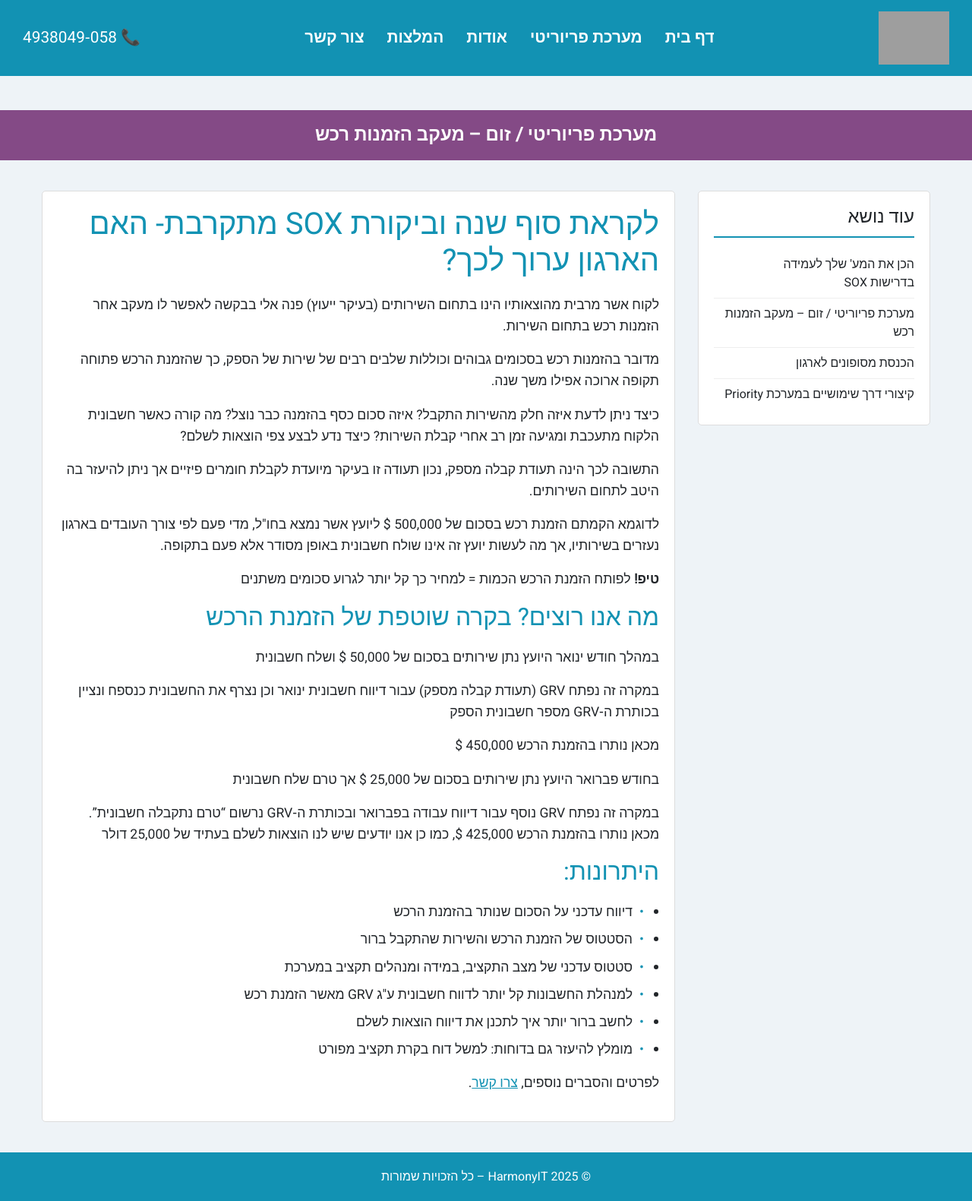
After one commit to gilos123/Hamrmony, a Django app: page /priority/Purchase_Order_Tracking/ in a window 1280 px wide. The commit adds this page. Shown: the whole page at 76% size. Run offline with Django 5.2, Linux system fonts and the light colour scheme; some libraries are stand-ins or nearby versions; grey boxes are pictures that could not be loaded.

Commit message:
priority4

```diff
--- /dev/null
+++ b/harmonyApp/templates/harmonyApp/Purchase_Order_Tracking.html
@@ -0,0 +1,251 @@
+{% load static %}
+<!DOCTYPE html>
+<html lang="he" dir="rtl">
+  <head>
+    <meta charset="UTF-8" />
+    <title>מערכת פריוריטי / זום – מעקב הזמנות רכש</title>
+    <link
+      href="https://fonts.googleapis.com/css2?family=Heebo&display=swap"
+      rel="stylesheet"
+    />
+    <link
+      href="https://cdn.jsdelivr.net/npm/bootstrap@5.3.0/dist/css/bootstrap.min.css"
+      rel="stylesheet"
+    />
+    <link
+      rel="stylesheet"
+      href="https://cdnjs.cloudflare.com/ajax/libs/font-awesome/6.5.1/css/all.min.css"
+    />
+    <link rel="shortcut icon" href="{% static 'fvaion-next.ico' %}" />
+    <style>
+      * {
+        font-family: "Heebo", sans-serif;
+        box-sizing: border-box;
+      }
+
+      body {
+        background-color: #eef3f7;
+        padding-top: 130px; /* Space for fixed header */
+      }
+
+      /* Header */
+      header {
+        position: fixed;
+        top: 0; left: 0;
+        width: 100%;
+        background-color: #1292b3;
+        color: #fff;
+        padding: 15px 30px;
+        display: flex;
+        justify-content: space-between;
+        align-items: center;
+        z-index: 1000;
+      }
+      .logo img { height: 70px; }
+      nav ul {
+        display: flex;
+        gap: 30px;
+        list-style: none;
+        margin: 0;
+        padding: 0;
+      }
+      nav ul li a {
+        color: white;
+        font-weight: bold;
+        font-size: 1.3em;
+        text-decoration: none;
+      }
+      .phone { font-size: 1.3em; }
+
+      /* Banner */
+      .banner {
+        background-color: #844a86;
+        color: #fff;
+        text-align: center;
+        padding: 15px 0;
+        font-size: 1.5rem;
+        font-weight: 600;
+        margin-top: 15px;
+      }
+
+      /* Main Container */
+      .main-container {
+        max-width: 1200px;
+        margin: 40px auto;
+        display: flex;
+        gap: 30px;
+        padding: 0 15px;
+      }
+
+      /* Sidebar */
+      .main-container .sidebar {
+        flex: 1;
+        background-color: #fff;
+        border: 1px solid #ddd;
+        padding: 20px;
+        border-radius: 5px;
+        height: fit-content;
+      }
+      .main-container .sidebar h4 {
+        border-bottom: 2px solid #1292b3;
+        padding-bottom: 10px;
+        margin-bottom: 15px;
+      }
+      .main-container .sidebar ul {
+        list-style: none;
+        padding: 0;
+        margin: 0;
+      }
+      .main-container .sidebar ul li {
+        padding: 8px 0;
+        border-bottom: 1px solid #eee;
+      }
+      .main-container .sidebar ul li:last-child {
+        border-bottom: none;
+      }
+
+      /* Main Content */
+      .main-container .content {
+        flex: 3;
+        background-color: #fff;
+        border: 1px solid #ddd;
+        padding: 20px;
+        border-radius: 5px;
+      }
+      .main-container .content h1,
+      .main-container .content h2 {
+        color: #1292b3;
+        margin-bottom: 20px;
+      }
+      .main-container .content p,
+      .main-container .content ul {
+        font-size: 1.1em;
+        line-height: 1.6;
+      }
+      .main-container .content ul {
+        padding-right: 20px;
+      }
+      .main-container .content ul li {
+        margin-bottom: 8px;
+        position: relative;
+        padding-right: 15px;
+      }
+      .main-container .content ul li::before {
+        content: "•";
+        position: absolute;
+        right: 0;
+        color: #1292b3;
+      }
+
+      /* Footer */
+      footer {
+        text-align: center;
+        background-color: #1292b3;
+        color: white;
+        padding: 20px;
+        margin-top: 40px;
+      }
+    </style>
+  </head>
+  <body>
+    <!-- Header -->
+    <header>
+      <div class="logo">
+        <img
+          src="https://harmony-it.co.il/wp-content/uploads/2018/03/logo-Harmony-IT-768x210.jpg"
+          alt="HarmonyIT Logo"
+        />
+      </div>
+      <nav>
+        <ul>
+          <li><a href="{% url 'home' %}">דף בית</a></li>
+          <li><a href="{% url 'priority' %}">מערכת פריוריטי</a></li>
+          <li><a href="{% url 'about' %}">אודות</a></li>
+          <li><a href="{% url 'recommendation' %}">המלצות</a></li>
+          <li><a href="{% url 'contact' %}?next=/">צור קשר</a></li>
+        </ul>
+      </nav>
+      <div class="phone">📞 058‑4938049</div>
+    </header>
+
+    <!-- Banner -->
+    <div class="banner">מערכת פריוריטי / זום – מעקב הזמנות רכש</div>
+
+    <!-- Main Container -->
+    <div class="main-container">
+      <!-- Sidebar -->
+      <aside class="sidebar">
+        <h4>עוד נושא</h4>
+        <ul>
+          <li>הכן את המע' שלך לעמידה בדרישות SOX</li>
+          <li>מערכת פריוריטי / זום – מעקב הזמנות רכש</li>
+          <li>הכנסת מסופונים לארגון</li>
+          <li>קיצורי דרך שימושיים במערכת Priority</li>
+        </ul>
+      </aside>
+
+      <!-- Main Content -->
+      <section class="content">
+        <h1>לקראת סוף שנה וביקורת SOX מתקרבת- האם הארגון ערוך לכך?</h1>
+        <p>
+          לקוח אשר מרבית מהוצאותיו הינו בתחום השירותים (בעיקר ייעוץ) פנה אלי בבקשה
+          לאפשר לו מעקב אחר הזמנות רכש בתחום השירות.
+        </p>
+        <p>
+          מדובר בהזמנות רכש בסכומים גבוהים וכוללות שלבים רבים של שירות של הספק, כך
+          שהזמנת הרכש פתוחה תקופה ארוכה אפילו משך שנה.
+        </p>
+        <p>
+          כיצד ניתן לדעת איזה חלק מהשירות התקבל? איזה סכום כסף בהזמנה כבר נוצל? מה
+          קורה כאשר חשבונית הלקוח מתעכבת ומגיעה זמן רב אחרי קבלת השירות? כיצד נדע לבצע
+          צפי הוצאות לשלם?
+        </p>
+        <p>
+          התשובה לכך הינה תעודת קבלה מספק, נכון תעודה זו בעיקר מיועדת לקבלת חומרים
+          פיזיים אך ניתן להיעזר בה היטב לתחום השירותים.
+        </p>
+        <p>
+          לדוגמא הקמתם הזמנת רכש בסכום של 500,000 $ ליועץ אשר נמצא בחו"ל, מדי פעם לפי
+          צורך העובדים בארגון נעזרים בשירותיו, אך מה לעשות יועץ זה אינו שולח חשבונית
+          באופן מסודר אלא פעם בתקופה.
+        </p>
+        <p><strong>טיפ!</strong> לפותח הזמנת הרכש הכמות = למחיר כך קל יותר לגרוע סכומים משתנים</p>
+
+        <h2>מה אנו רוצים? בקרה שוטפת של הזמנת הרכש</h2>
+        <p>במהלך חודש ינואר היועץ נתן שירותים בסכום של 50,000 $ ושלח חשבונית</p>
+        <p>
+          במקרה זה נפתח GRV (תעודת קבלה מספק) עבור דיווח חשבונית ינואר וכן נצרף את
+          החשבונית כנספח ונציין בכותרת ה‑GRV מספר חשבונית הספק
+        </p>
+        <p>מכאן נותרו בהזמנת הרכש 450,000 $</p>
+        <p>בחודש פברואר היועץ נתן שירותים בסכום של 25,000 $ אך טרם שלח חשבונית</p>
+        <p>
+          במקרה זה נפתח GRV נוסף עבור דיווח עבודה בפברואר ובכותרת ה‑GRV נרשום
+          “טרם נתקבלה חשבונית”. מכאן נותרו בהזמנת הרכש 425,000 $, כמו כן אנו יודעים שיש
+          לנו הוצאות לשלם בעתיד של 25,000 דולר
+        </p>
+
+        <h2>היתרונות:</h2>
+        <ul>
+          <li>דיווח עדכני על הסכום שנותר בהזמנת הרכש</li>
+          <li>הסטטוס של הזמנת הרכש והשירות שהתקבל ברור</li>
+          <li>סטטוס עדכני של מצב התקציב, במידה ומנהלים תקציב במערכת</li>
+          <li>למנהלת החשבונות קל יותר לדווח חשבונית ע"ג GRV מאשר הזמנת רכש</li>
+          <li>לחשב ברור יותר איך לתכנן את דיווח הוצאות לשלם</li>
+          <li>מומלץ להיעזר גם בדוחות: למשל דוח בקרת תקציב מפורט</li>
+        </ul>
+
+        <p>
+          לפרטים והסברים נוספים,
+          <a href="{% url 'contact' %}" style="color:#1292b3">צרו קשר</a>.
+        </p>
+      </section>
+    </div>
+
+    <!-- Footer -->
+    <footer>
+      © 2025 HarmonyIT – כל הזכויות שמורות
+    </footer>
+    <script src="https://cdn.jsdelivr.net/npm/bootstrap@5.3.0/dist/js/bootstrap.bundle.min.js"></script>
+  </body>
+</html>
--- a/harmonyApp/urls.py
+++ b/harmonyApp/urls.py
@@ -1,5 +1,5 @@
 from django.urls import path
-from .views import index_view, contact_view, about_view, recommendation_view, priority_view, SOX_requirements_view
+from .views import index_view, contact_view, about_view, Purchase_Order_Tracking_view,recommendation_view, priority_view, SOX_requirements_view
 
 urlpatterns = [
     path('', index_view, name='home'),  # this is your main page
@@ -8,4 +8,5 @@ urlpatterns = [
     path('recommendation/', recommendation_view, name='recommendation'),
     path('priority/', priority_view,  name='priority'),
     path('priority/SOX_requirements/', SOX_requirements_view,  name='SOX_requirements'),
+    path('priority/Purchase_Order_Tracking/', Purchase_Order_Tracking_view,  name='Purchase_Order_Tracking'),
 ]
--- a/harmonyApp/views.py
+++ b/harmonyApp/views.py
@@ -11,6 +11,9 @@ def SOX_requirements_view(request):
     form = ContactForm()
     return render(request, 'harmonyApp/SOX_requirements.html', {'form': form})
 
+def Purchase_Order_Tracking_view(request):
+    form = ContactForm()
+    return render(request, 'harmonyApp/Purchase_Order_Tracking.html', {'form': form})
 
 def priority_view(request):
     # Render index.html and pass an instance of ContactForm
```
Also changed, not shown: harmonyApp/templates/harmonyApp/priority.html (+3 -5 lines), harmonyApp/templates/harmonyApp/recommendation.html (+55 -121 lines).
